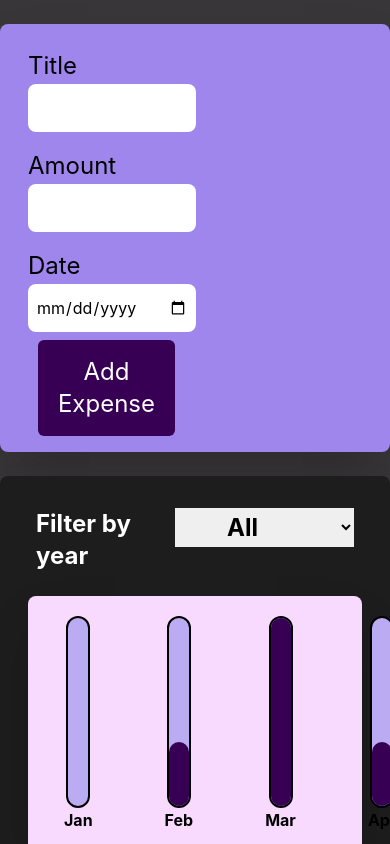
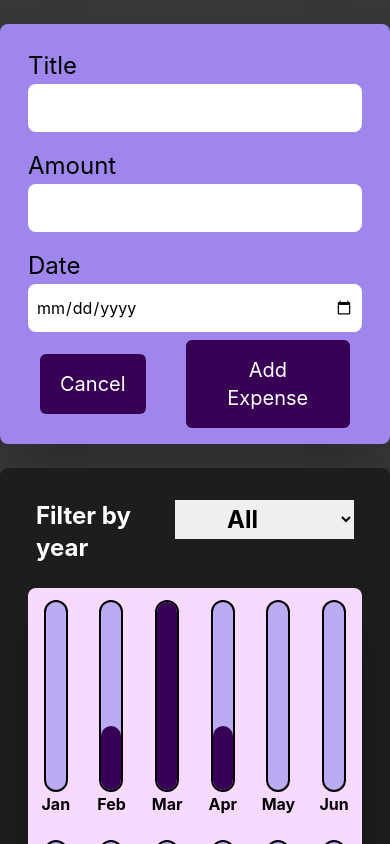
Before and after one commit to NotVaishav/expense-management-react, a React (Create React App) app: page / in a window 390 px wide. Both pictures are taken after a click on the button "Add New Expense". Shown: the top 844 px of the page. Built offline with nearby package versions, Linux system fonts and the light colour scheme.

Commit message:
made responsive changes

```diff
--- a/src/components/ExpenseChart/Chart.jsx
+++ b/src/components/ExpenseChart/Chart.jsx
@@ -5,7 +5,7 @@ const Chart = props => {
   const maxValue = Math.max(...dataValues)
 
   return (
-    <div className="flex justify-between w-full">
+    <div className="flex justify-between flex-wrap">
       {props.dataPoints.map(dataPoint => {
         return (
           <ChartBar
--- a/src/components/ExpenseChart/ChartBar.jsx
+++ b/src/components/ExpenseChart/ChartBar.jsx
@@ -5,7 +5,7 @@ const ChartBar = props => {
     barFillHeight = Math.round((props.value / props.maxValue) * 100) + '%'
   }
   return (
-    <div className='px-9 py-5 flex flex-col items-center font-bold'>
+    <div className='flex w-1/6 md:w-1/12 py-3 flex-col items-center font-bold'>
       <div className='h-[12rem] w-6 bg-[#BBABF2] rounded-xl border-2 border-black flex items-end '>
         <div
           className='bg-[#380054] w-full rounded-xl transition-all duration-1000 max-h-full'
--- a/src/components/NewExpense/FormLabel.jsx
+++ b/src/components/NewExpense/FormLabel.jsx
@@ -2,7 +2,7 @@ import React from 'react'
 
 const FormLabel = props => {
   return (
-    <div className='flex flex-col w-[48%] my-2 mx-2 form-box'>
+    <div className='flex flex-col w-full lg:w-[48%] my-2 mx-2 form-box'>
       {props.children}
     </div>
   )
--- a/src/components/NewExpense/NewExpenseForm.jsx
+++ b/src/components/NewExpense/NewExpenseForm.jsx
@@ -67,17 +67,17 @@ const NewExpenseForm = props => {
             onChange={dateChangeHandler}
           />
         </FormLabel>
-        <div className='w-[50%] flex items-end justify-end'>
+        <div className='lg:w-[50%] w-full flex lg:items-end lg:justify-end items-center justify-center'>
           <button
             type='button'
-            className='bg-[#380054] text-white text-2xl px-5 py-4 rounded-md mx-5'
+            className='bg-[#380054] text-white text-xl md:text-2xl px-5 py-4 rounded-md mx-5'
             onClick={cancelBtnHandler}
           >
             Cancel
           </button>
           <button
             type='submit'
-            className='bg-[#380054] text-white text-2xl px-5 py-4 rounded-md mx-5'
+            className='bg-[#380054] text-white text-xl md:text-2xl px-5 py-4 rounded-md mx-5'
           >
             Add Expense
           </button>
```
